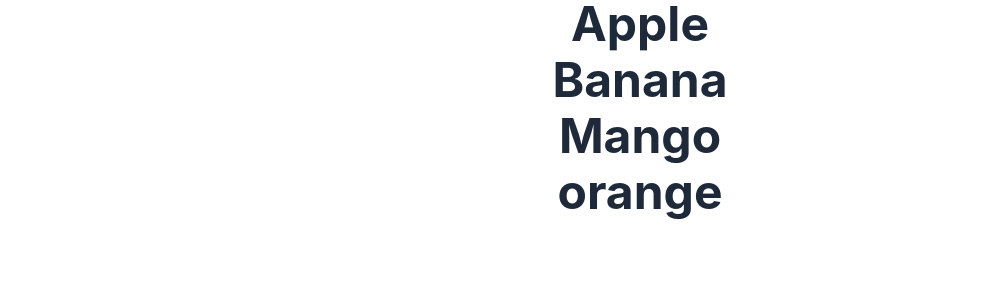
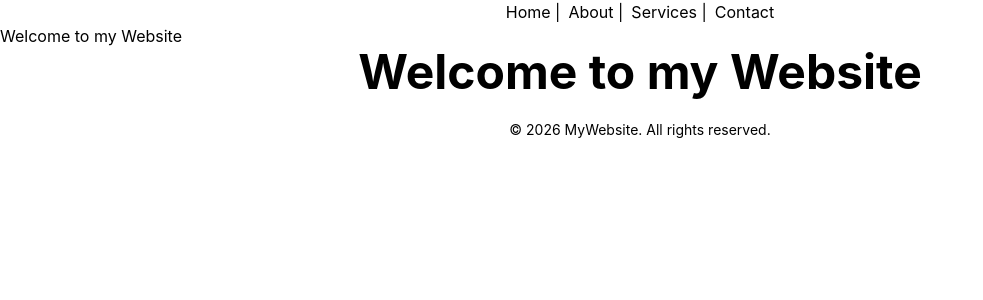
Before and after one commit to Bilawalkhan12345/React-Week-5-Practice, a React (Vite) app: page / in a window 1280 px wide. Shown: the top 300 px of the page, without its empty margins (0-983 px from the left). Built offline with nearby package versions, Linux system fonts and the light colour scheme.

Commit message:
Learn React components and practice component reuse across multiple files

```diff
--- a/src/App.jsx
+++ b/src/App.jsx
@@ -4,21 +4,27 @@ import reactLogo from './assets/react.svg'
 import viteLogo from './assets/vite.svg'
 import './App.css'
 import { flushSync } from 'react-dom'
+import Header from './Components/Header'
+import Navbar from './Components/Navbar'
+import Footer from './Components/Footer'
 
 
 function App() {
-  const fruits = ["Apple" , "Banana" , "Mango" , "orange"]
+  return (
+    <>
 
-  return(
-    <ul className='text-bold'>
-      {fruits.map((fruit) => {
-        return (
-          <li key={fruit} className="text-gray-800 text-5xl mb-2 font-bold text-center">{fruit}</li>
-        )
-      }
+    {/* // here <Navbar /> and <Footer /> is another files and we can use these apps here in our this page this is called components.
+    just to import this file here like "import Footer from './Components/Footer'" and we can use it */}
 
-      )}
-    </ul>
+      <Navbar />
+      <Header/>
+
+      <h1 className="text-center font-bold text-5xl">Welcome to my Website</h1>
+      <br></br>
+
+      <Footer />
+    </>
   )
 }
-export default App;
+
+export default App
--- /dev/null
+++ b/src/Components/Footer.jsx
@@ -0,0 +1,11 @@
+function Footer() {
+  return (
+    <footer className="text-center">
+      <p className="text-sm">
+        © 2026 MyWebsite. All rights reserved.
+      </p>
+    </footer>
+  );
+}
+
+export default Footer;
--- a/src/Components/Header.jsx
+++ b/src/Components/Header.jsx
@@ -1,4 +1,4 @@
 function Header(){
-    return <h2>Welcome</h2>
+    return <h2>Welcome to my Website</h2>
 }
 export default Header;
--- /dev/null
+++ b/src/Components/Navbar.jsx
@@ -0,0 +1,17 @@
+import Home from "../Pages/Home";
+
+function Navbar() {
+  return (
+    <nav>
+
+      <ul className="flex justify-center gap-2 text-center">
+        <li >Home |</li>
+        <li >About |</li>
+        <li >Services |</li>
+        <li >Contact</li>
+      </ul>
+    </nav>
+  );
+}
+
+export default Navbar;
```
